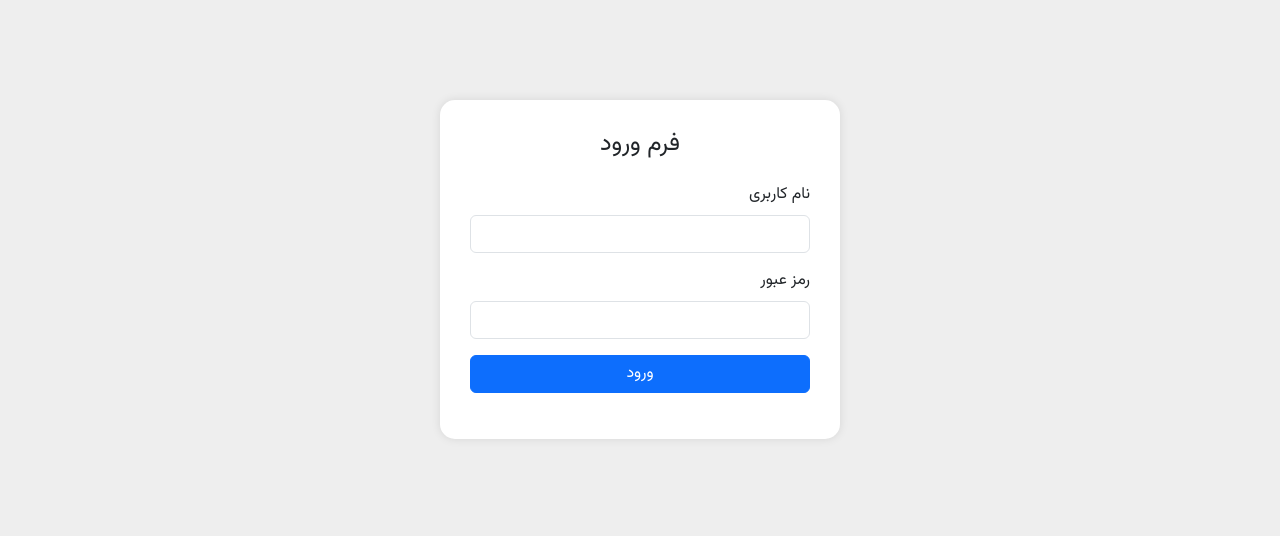
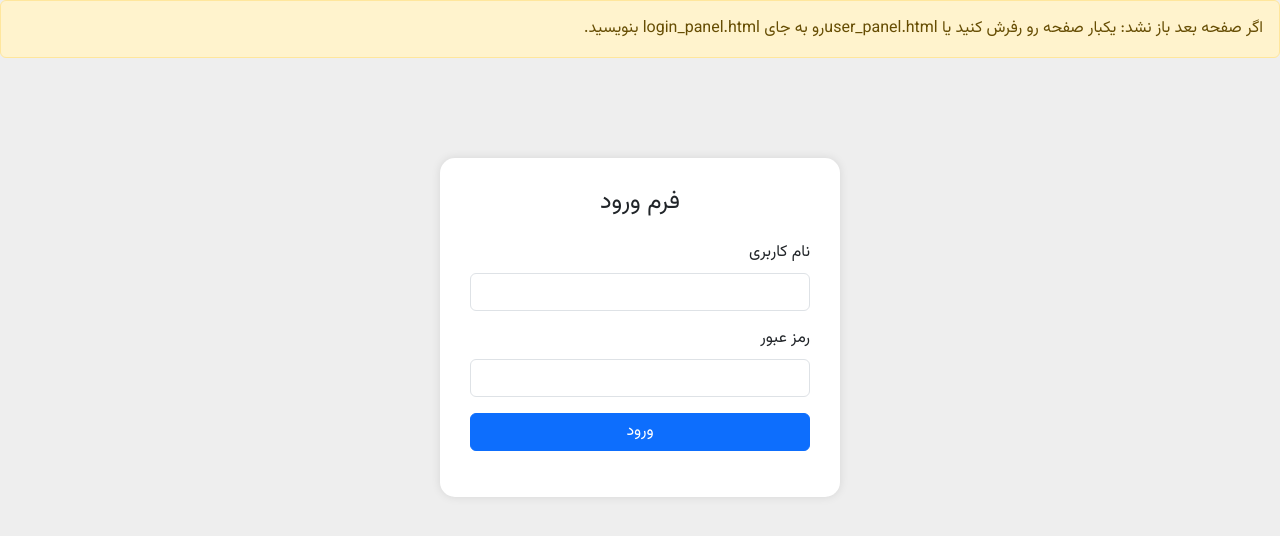
Before and after one commit to arafservice/demoarafservice, a plain HTML site: page login_panel.html in a window 1280 px wide. Drawn offline with nearby package versions, Linux system fonts and the light colour scheme.

Commit message:
Update login_panel.html

```diff
--- a/login_panel.html
+++ b/login_panel.html
@@ -30,6 +30,11 @@
   </style>
 </head>
 <body>
+    <div class="alert alert-warning" role="alert">
+  اگر صفحه بعد باز نشد:
+        یکبار صفحه رو رفرش کنید
+        یا user_panel.htmlرو به جای login_panel.html بنویسید.
+</div>
 
 <div class="login-box">
   <h4 class="mb-4 text-center">فرم ورود</h4>
```
